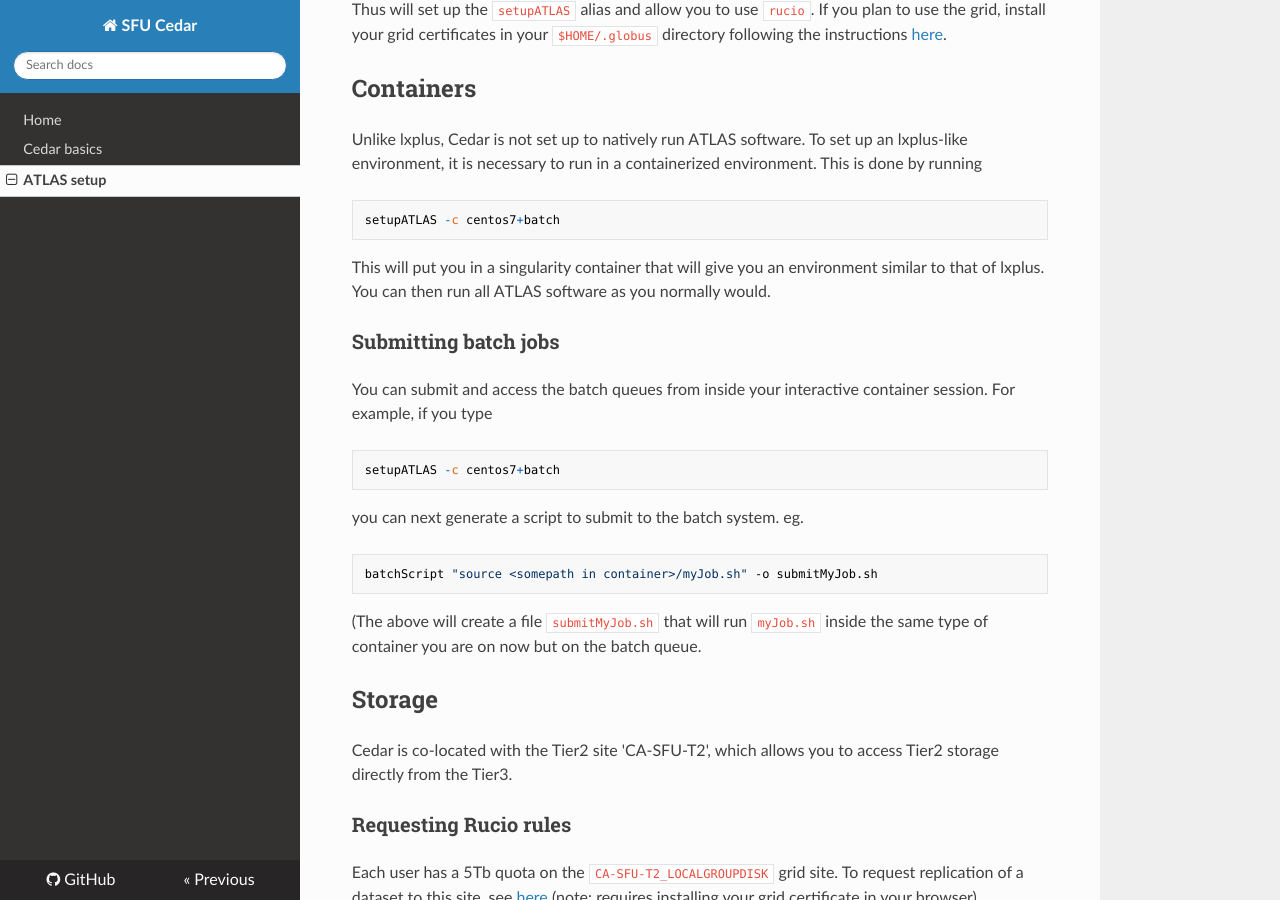
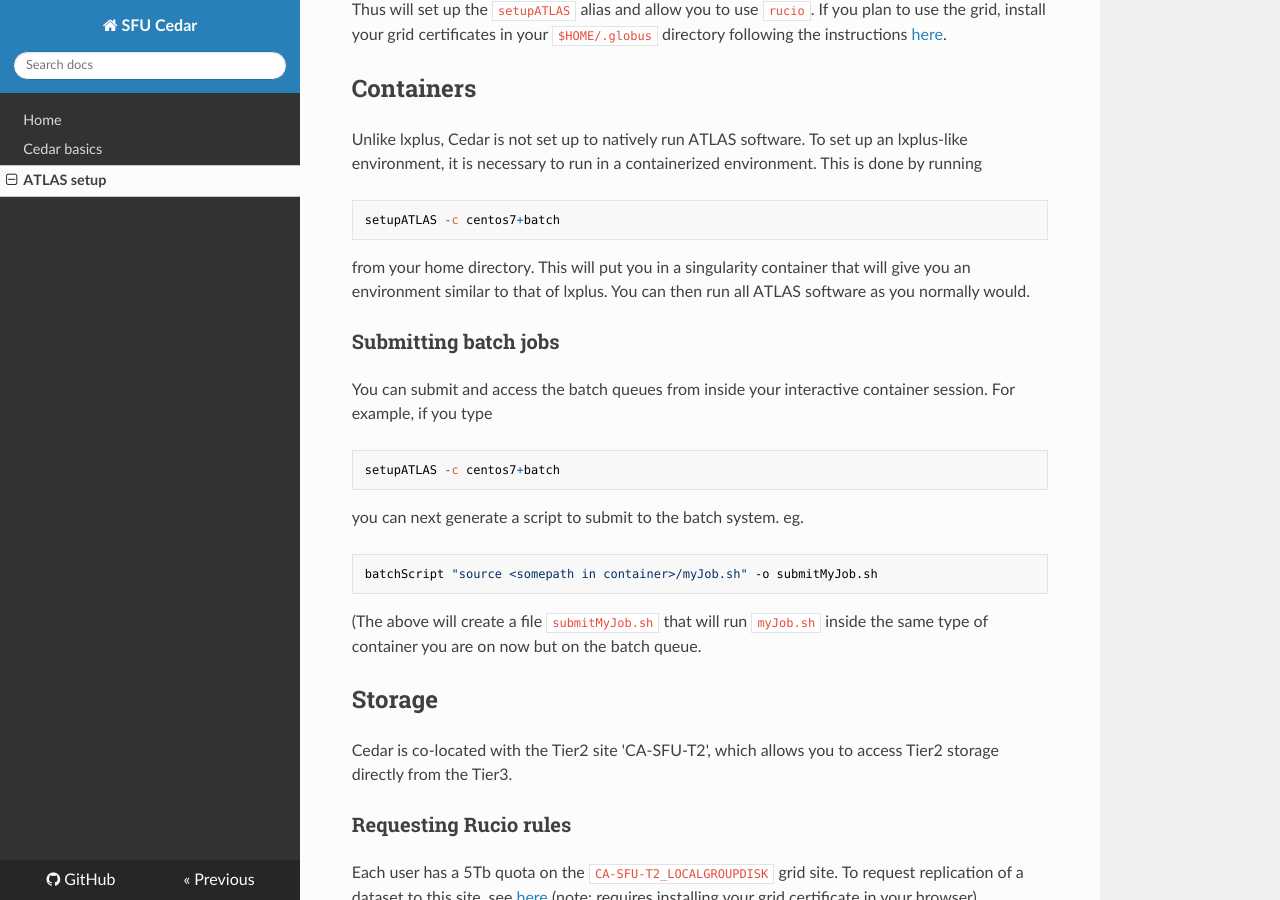
Before and after one commit to jburzy01/SFUCedarDocs, an MkDocs documentation site: the page built from docs/atlas.md, in a window 1280 px wide and 900 px high, scrolled down 300 px. Built offline with MkDocs 1.6.1, drawn with Linux system fonts in a browser that asks for light colours; nearby versions of some CDN libraries.

Commit message:
Propose to create container from home
From my experience containers can have unexpected behavior if they are not created from the home directory (it starts all paths with /srv). Maybe it would be better to edit the command to be cd;setupATLAS -c centos7+batch? I get the felling that this way may be too subtle. What do you think?

```diff
--- a/docs/atlas.md
+++ b/docs/atlas.md
@@ -16,7 +16,7 @@ to run in a containerized environment. This is done by running
 
     setupATLAS -c centos7+batch
 
-This will put you in a singularity container that will give you an environment similar to that of lxplus. You can then
+from your home directory. This will put you in a singularity container that will give you an environment similar to that of lxplus. You can then
 run all ATLAS software as you normally would.
 
 ### Submitting batch jobs
```
